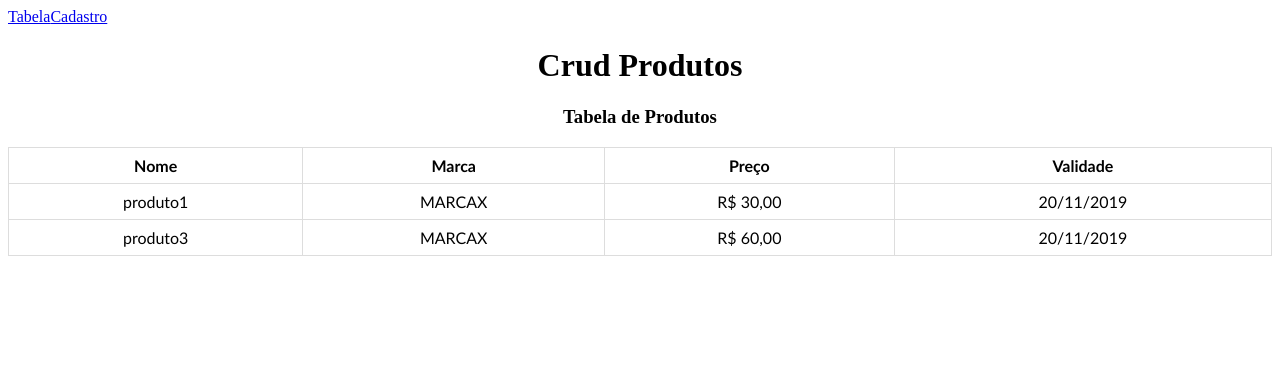
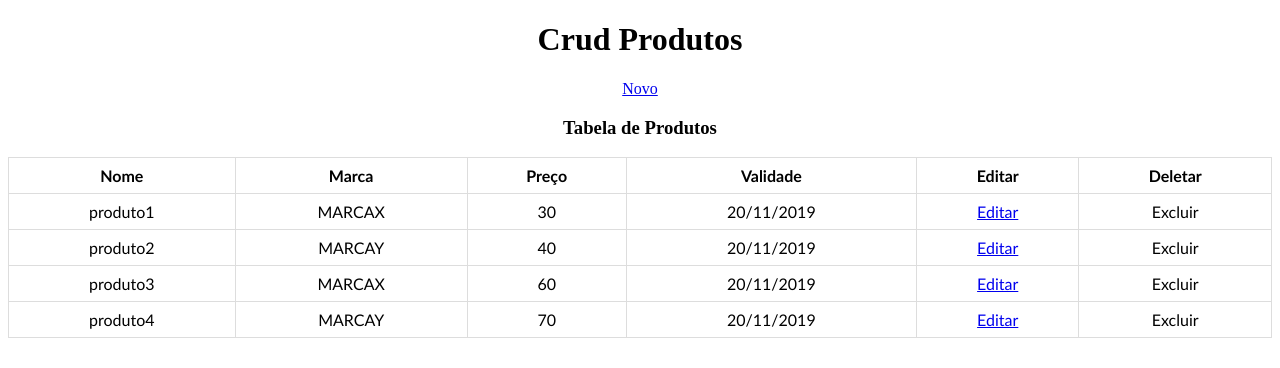
Before and after one commit to profries/pi4-crud-produtos-angular, an Angular app: page /tabela in a window 1280 px wide. Shown: the top 368 px of the page. Built offline with nearby package versions, Linux system fonts and the light colour scheme.

Commit message:
CRUD de Produtos - Rotas dinâmicas e com parâmetros

```diff
--- a/src/app/app-routing.module.ts
+++ b/src/app/app-routing.module.ts
@@ -5,7 +5,8 @@ import { FormProdutosComponent } from './form-produtos/form-produtos.component';
 
 const routes: Routes = [
   { path:"tabela", component:TabelaProdutosComponent },
-  { path:"form", component:FormProdutosComponent },
+  { path:"novo", component:FormProdutosComponent },
+  { path:"edit/:id", component:FormProdutosComponent },
   { path:"", redirectTo:"/tabela", pathMatch:'full' }
 ];
 
--- a/src/app/app.component.html
+++ b/src/app/app.component.html
@@ -1,8 +1,4 @@
 <!--The content below is only a placeholder and can be replaced.-->
-<nav>
-  <a routerLink="/tabela" routerLinkActive="active">Tabela</a>
-  <a routerLink="/form" routerLinkActive="active">Cadastro</a>
-</nav>
 <div style="text-align:center">
   <h1>{{titulo}}</h1>
   <router-outlet></router-outlet>
--- a/src/app/form-produtos/form-produtos.component.html
+++ b/src/app/form-produtos/form-produtos.component.html
@@ -7,9 +7,10 @@
     Preço:
     <input type="text" name="preco" [(ngModel)]="produto.preco"><br/><br/>
     Validade:
-    <input type="date" name="preco" [(ngModel)]="produto.dataValidade"><br/><br/>
+    <input type="date" name="dataValidade" [(ngModel)]="produto.dataValidade"><br/><br/>
 
     <input type="button" value="Salvar" (click)="salvar()">
+    <input type="button" value="Cancelar" (click)="cancelar()">
     <p>{{produto.nome}}</p>
     <p>{{produto.marca}}</p>
     <p>{{produto.preco}}</p>
--- a/src/app/form-produtos/form-produtos.component.ts
+++ b/src/app/form-produtos/form-produtos.component.ts
@@ -1,6 +1,7 @@
 import { Component, OnInit, Output, EventEmitter } from '@angular/core';
 import { ProdutoService } from '../produto.service';
 import { Produto } from '../produto';
+import { Router, ActivatedRoute } from '@angular/router';
 
 @Component({
   selector: 'form-produtos',
@@ -8,16 +9,38 @@ import { Produto } from '../produto';
   styleUrls: ['./form-produtos.component.css']
 })
 export class FormProdutosComponent implements OnInit {
-  produto:Produto = new Produto();
-  constructor(private servico: ProdutoService) { }
+  produto:Produto;
+  id: number;
+  constructor(
+    private servico: ProdutoService,
+    private router: Router,
+    private rota: ActivatedRoute) { }
 
   ngOnInit() {
+    //o id do params deve ter o mesmo nome do parametro da rota
+    this.id = this.rota.snapshot.params['id'];
+    if(this.id){
+      console.log("ID:",this.id);
+      this.produto = this.servico.buscarPorId(this.id);
+    }
+    else{
+      console.log("não tem id");
+      this.produto = new Produto();
+    }
   }
 
   salvar(){
-    this.servico.addProduto(this.produto);
-    this.produto = new Produto();
+    if(this.id){
+      this.servico.editar(this.id, this.produto);
+    }
+    else{
+      this.servico.addProduto(this.produto);
+    }
+    this.router.navigate(['/tabela']);
+  }
 
+  cancelar(){
+    this.router.navigate(['/tabela']);
   }
 
 }
--- a/src/app/moeda.pipe.ts
+++ b/src/app/moeda.pipe.ts
@@ -6,7 +6,7 @@ import { Pipe, PipeTransform } from '@angular/core';
 export class MoedaPipe implements PipeTransform {
 
   transform(value: any, args?: any): any {
-    let valor = value.toFixed(2);
+    let valor = +value.toFixed(2);
     let moeda:string = 'R$ '+valor.toString().replace(".",",");
     return moeda;
   }
--- a/src/app/produto.service.ts
+++ b/src/app/produto.service.ts
@@ -21,4 +21,16 @@ export class ProdutoService {
   addProduto(produto:Produto){
     this.listaProdutos.push(produto);
   }
+
+  deletar(id){
+    this.listaProdutos.splice(id,1);
+  }
+
+  buscarPorId(id: number): Produto{
+    return this.listaProdutos[id];
+  }
+
+  editar(id:number, prod:Produto){
+    this.listaProdutos[id] = prod;
+  }
 }
--- a/src/app/tabela-produtos/tabela-produtos.component.html
+++ b/src/app/tabela-produtos/tabela-produtos.component.html
@@ -1,5 +1,5 @@
+<a routerLink="/novo" routerLinkActive="active">Novo</a>
 <h3>Tabela de Produtos</h3>
-
 <p *ngIf="!lista || lista.length <= 0">Não contém produtos</p>
 <table *ngIf="lista && lista.length > 0" id="produtos">
   <tr>
@@ -7,12 +7,16 @@
     <th>Marca</th>
     <th>Preço</th>
     <th>Validade</th>
+    <th>Editar</th>
+    <th>Deletar</th>
   </tr>
-  <tr *ngFor="let produto of lista | filtroMarca">
+  <tr *ngFor="let produto of lista; let i= index ">
     <td>{{produto.nome}}</td>
     <td>{{produto.marca | uppercase}}</td>
-    <td>{{produto.preco | moeda}}</td>
+    <td>{{produto.preco}}</td>
     <td>{{produto.dataValidade | date:'dd/MM/yyyy'}}</td>
+    <td><a [routerLink]="'/edit/'+i">Editar</a></td>
+    <td><a (click)="deletar(i)">Excluir</a> </td>
 
   </tr>
 </table>
--- a/src/app/tabela-produtos/tabela-produtos.component.ts
+++ b/src/app/tabela-produtos/tabela-produtos.component.ts
@@ -16,4 +16,8 @@ export class TabelaProdutosComponent implements OnInit {
   ngOnInit() {
   }
 
+  deletar(id: number){
+    this.servico.deletar(id);
+  }
+
 }
```
